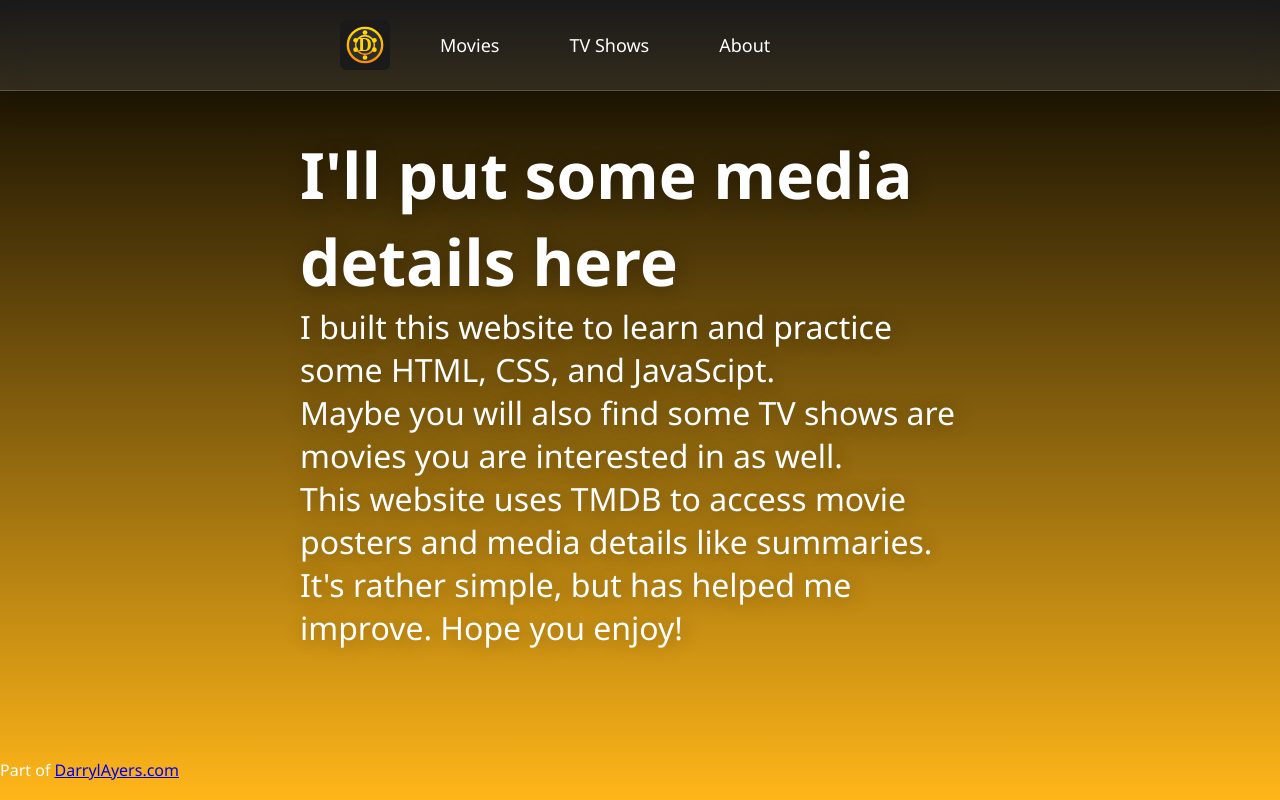
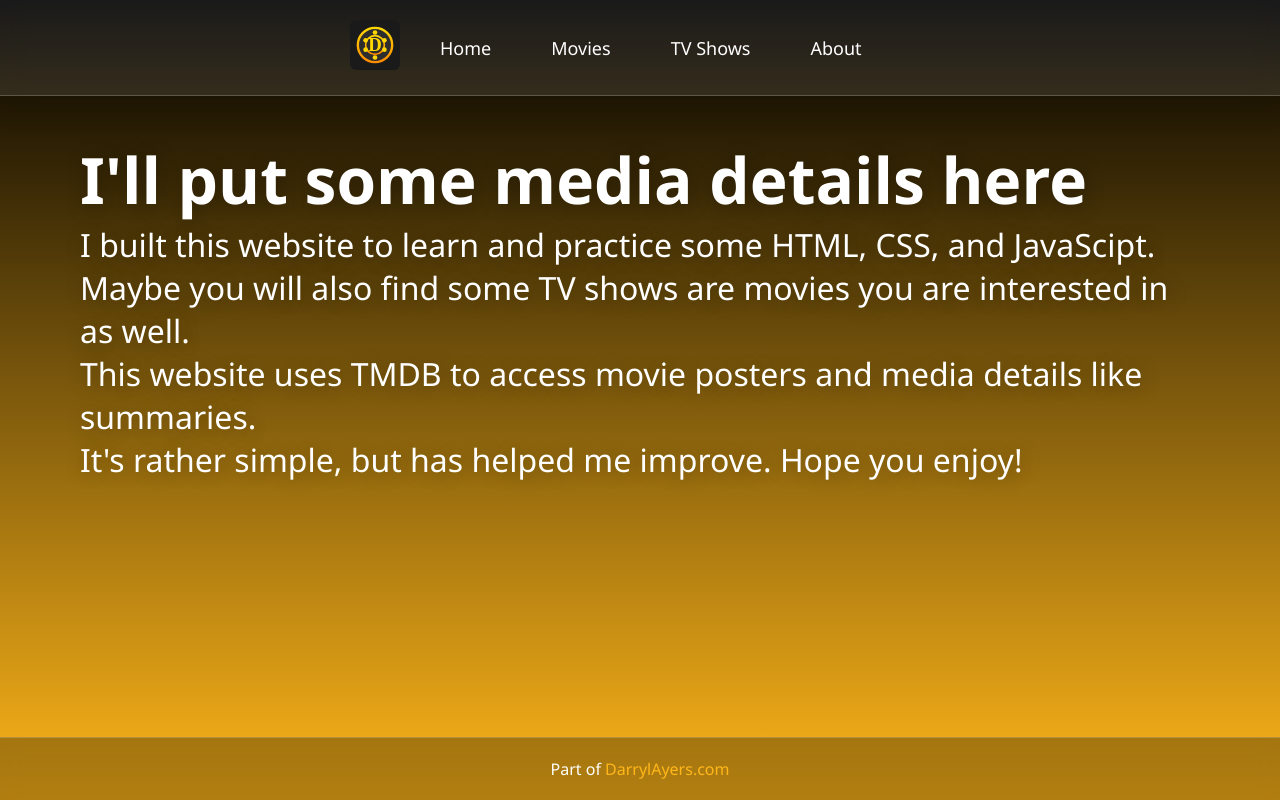
Before and after one commit to darrylayers/darrylayers.github.io, a plain HTML site: page picks/pages/media.html in a window 1280 px wide. Drawn offline with Linux system fonts and the light colour scheme; no server answers.

Commit message:
deploy: darrylayers/DarrylsPicks@be495e8205168a75b7505b49aa4212a1567ed867

```diff
--- a/picks/css/styles.css
+++ b/picks/css/styles.css
@@ -1,112 +1,13 @@
-/*Clean up default values and include padding/borders in the total width/height*/
-* {
-  margin: 0;
-  padding: 0;
-  box-sizing: border-box;
-}
-
-/*Font, font color, background gradient, and fullscreen*/
-body {
-  font-family: "Segoe UI", Tahoma, Geneva, Verdana, sans-serif;
-  background: linear-gradient(180deg, #000000 0%, #ffb619 100%);
-  min-height: 100vh;
-  color: #fff;
-}
-
-.greeting {
-  text-shadow: 2px 2px 20px rgba(0, 0, 0, 0.3);
-  margin: 40px 300px 30px;
-  text-align: left;
-  animation: fadeInDown 0.8s ease;
-  font-size: 2em;
-}
-
-@keyframes fadeInDown {
-  from {
-    opacity: 0; /* Invisible */
-    transform: translateY(-30px);
-  }
-  to {
-    opacity: 1; /* Fully visible */
-    transform: translateY(0); /* Normal position */
-  }
-}
-
-/*Nice square logo, also rotate 360 when hovering + size up a little*/
-.logo {
-  margin-left: 300px;
-  width: 50px;
-  height: 50px;
-}
-
-.logo:hover {
-  transition: transform 0.3s ease;
-  transform: rotate(360deg) scale(1.1);
-}
-
-/*Navbar styling*/
-.navbar {
-  display: flex;
-  align-items: center;
-  gap: 30px;
-  padding: 20px 40px;
-  background: rgba(255, 255, 255, 0.1);
-  backdrop-filter: blur(10px);
-  box-shadow: 0 8px 32px rgba(0, 0, 0, 0.1);
-  position: sticky;
-  top: 0;
-  z-index: 100;
-  border-bottom: 1px solid rgba(255, 255, 255, 0.2);
-}
-
-.navbar a {
-  color: #fff;
-  text-decoration: none;
-  font-size: 18px;
-  font-weight: 500;
-  padding: 10px 20px;
-  border-radius: 8px;
-  transition: all 0.3s ease;
-  position: relative;
-}
-
-/* Cool hover underline effect */
-.navbar a::after {
-  content: "";
-  position: absolute;
-  bottom: 5px;
-  left: 50%;
-  transform: translateX(-50%) scaleX(0);
-  width: 80%;
-  height: 2px;
-  background: #fff;
-  transition: transform 0.3s ease;
-}
-
-.navbar a:hover::after {
-  transform: translateX(-50%) scaleX(1);
-}
-
-.navbar a:hover {
-  background: rgba(255, 255, 255, 0.2);
-}
-
 /* Mobile screen sizing*/
 @media (max-width: 768px) {
-  .navbar {
-    padding: 15px 20px;
-    gap: 15px;
-  }
-
-  .logo {
-    width: 40px;
-    height: 40px;
-  }
-
   #movies {
     grid-template-columns: 1fr;
     padding: 40px 20px;
   }
+}
+
+/* Extra small screens */
+@media (max-width: 480px) {
 }
 
 #media {
--- a/picks/pages/media.html
+++ b/picks/pages/media.html
@@ -3,6 +3,7 @@
   <head>
     <link rel="icon" type="image/svg+xml" href="../assets/favicon.svg" />
     <link rel="stylesheet" href="../css/styles.css" />
+    <link rel="stylesheet" href="../css/index.css" />
     <meta charset="UTF-8" />
     <meta name="viewport" content="width=device-width, initial-scale=1.0" />
     <title>Darryl's Picks | Media Details</title>
@@ -10,7 +11,7 @@
     <!-- Google tag (gtag.js) -->
     <script
       async
-      src="https://www.googletagmanager.com/gtag/js?id=G-DB802VEEJ8"
+      src="https://www.googletagmanager.com/gtag/js?id=G-PSSFCEPPZX"
     ></script>
     <script>
       window.dataLayer = window.dataLayer || [];
@@ -19,12 +20,15 @@
       }
       gtag("js", new Date());
 
-      gtag("config", "G-DB802VEEJ8");
+      gtag("config", "G-PSSFCEPPZX");
     </script>
   </head>
   <body>
     <div class="navbar">
-      <img class="logo" src="../assets/favicon.svg" />
+      <a href="/" class="logo-link">
+        <img class="logo" src="../assets/favicon.svg" alt="Home" />
+      </a>
+      <div><a href="./index.html">Home</a></div>
       <div><a href="./movies.html">Movies</a></div>
       <div><a href="./shows.html">TV Shows</a></div>
       <div><a href="./about.html">About</a></div>
```
Also changed, not shown: picks/pages/about.html (+19 -4 lines), picks/pages/index.html (+2 -2 lines), picks/pages/movies.html (+7 -3 lines), picks/pages/shows.html (+7 -3 lines).
